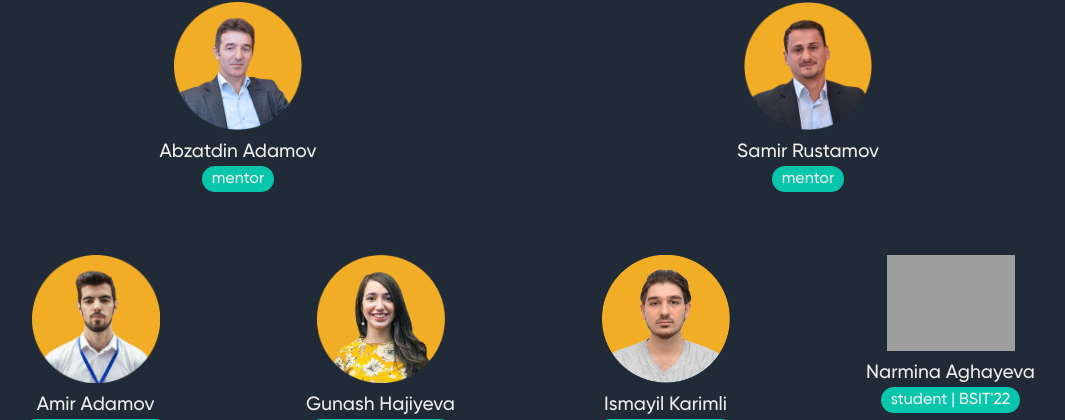
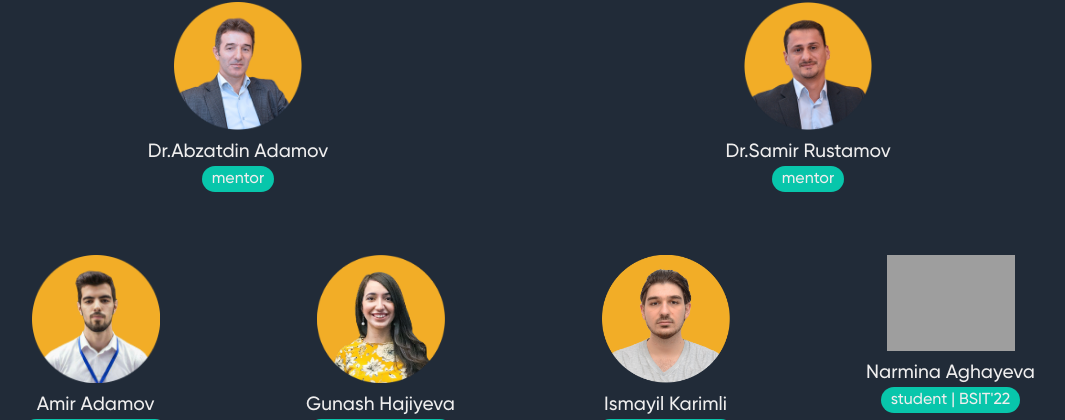
Before and after one commit to amiradamov/BakuProject, a Flask app: page / in a window 1280 px wide. Shown: the part 1891-2311 px from the top of the page, without its empty margins (117-1182 px from the left). Run offline with Flask 2, Linux system fonts and the light colour scheme; some libraries are stand-ins or nearby versions; grey boxes are pictures that could not be loaded.

Commit message:
Dr. added

```diff
--- a/templates/index.html
+++ b/templates/index.html
@@ -45,7 +45,8 @@
           </li>
 
           <li class="nav-item ml-3 d-none d-md-block">
-            <a class="nav-link" href="https://mega.nz/folder/IsclzAgJ#qJzgtXzoOAMrydG0Wp81yQ" target="_blank">database</a>
+            <a class="nav-link" href="https://mega.nz/folder/IsclzAgJ#qJzgtXzoOAMrydG0Wp81yQ"
+              target="_blank">database</a>
           </li>
 
           <li class="nav-item ml-3 d-none d-md-block">
@@ -236,11 +237,11 @@
         </div>
         </form>
       </div>
-        <div class="col-12 d-flex justify-content-end">
-          <button class="btn btn-secondary btn-test"
-            onclick="interact(document.bakuForm.inText.value, document.bakuForm.algorithms.value)">
-            see the result
-          </button>
+      <div class="col-12 d-flex justify-content-end">
+        <button class="btn btn-secondary btn-test"
+          onclick="interact(document.bakuForm.inText.value, document.bakuForm.algorithms.value)">
+          see the result
+        </button>
 
       </div>
 
@@ -285,7 +286,7 @@
             </div>
           </div>
 
-          <span class="names mb-lg-2">Abzatdin Adamov</span><br>
+          <span class="names mb-lg-2">Dr.Abzatdin Adamov</span><br>
           <span class="faculties">mentor</span>
         </div>
 
@@ -302,7 +303,7 @@
             </div>
           </div>
 
-          <span class="names mb-lg-2">Samir Rustamov</span><br>
+          <span class="names mb-lg-2">Dr.Samir Rustamov</span><br>
           <span class="faculties">mentor</span>
         </div>
       </div>
```
